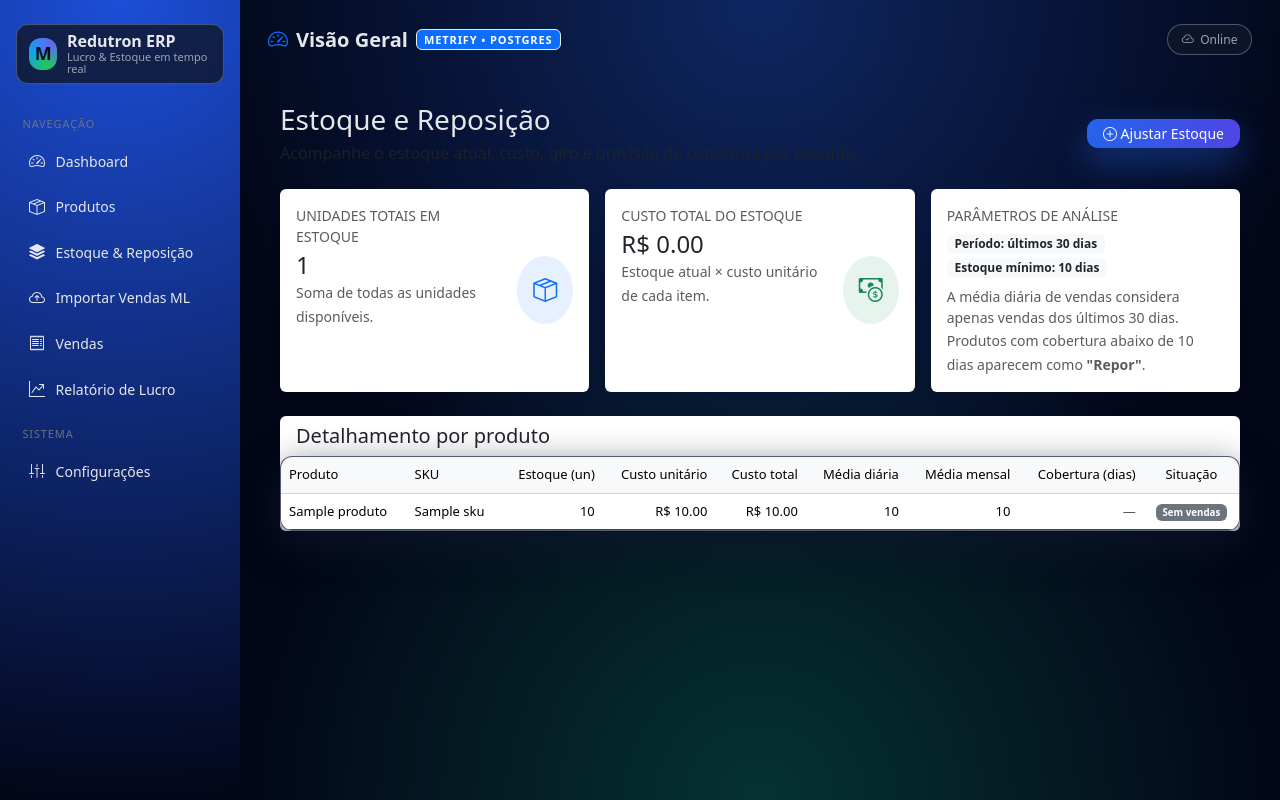
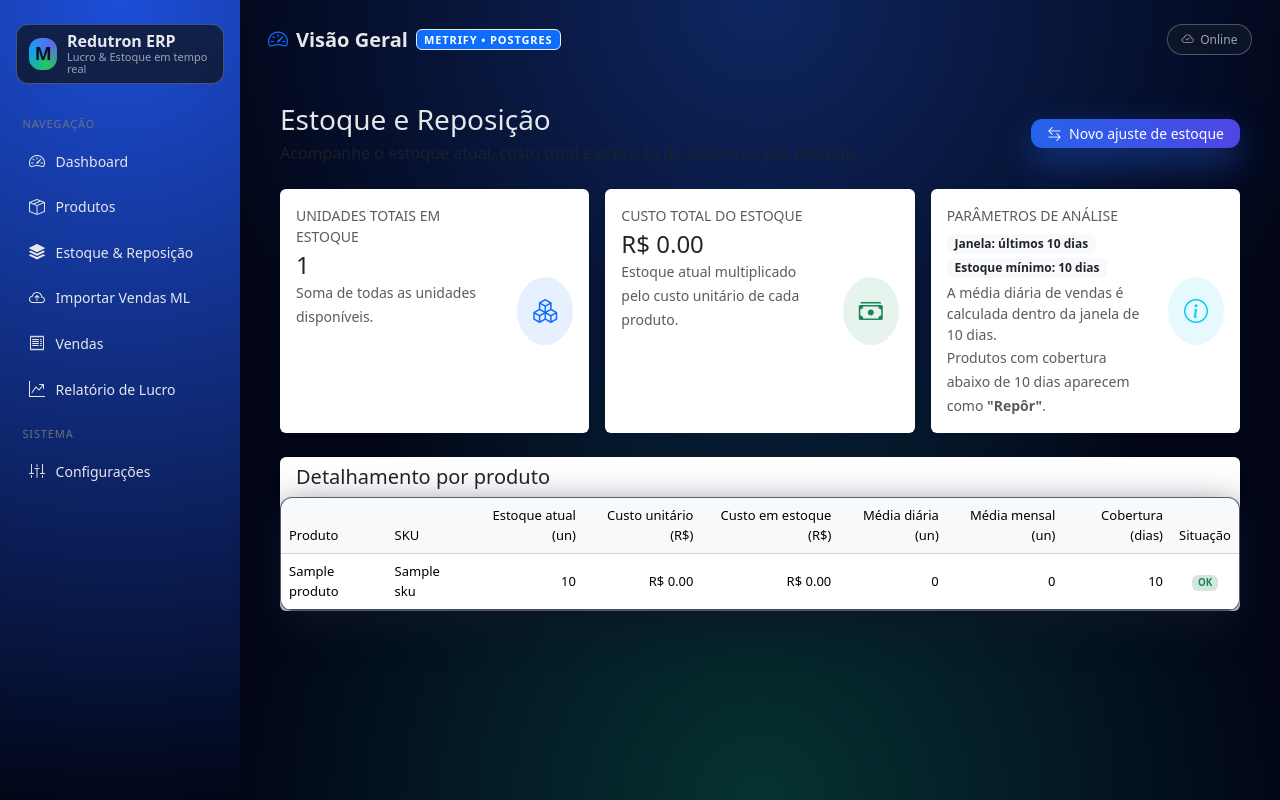
Before and after one commit to oliveirafjdo-web/Mega2.0, a Python web app: template templates/estoque.html in a window 1280 px wide. Run offline with Jinja, Linux system fonts and the light colour scheme; the template is opened without the code that fills it: most values are stand-ins (such as "Sample title", 1, 10 or a date in 2020).

Commit message:
Update estoque.html

```diff
--- a/templates/estoque.html
+++ b/templates/estoque.html
@@ -10,153 +10,239 @@
         <div>
             <h1 class="h3 mb-1">Estoque e Reposição</h1>
             <p class="text-muted mb-0">
-                Acompanhe o estoque atual, custo, giro e previsão de cobertura por produto.
+                Acompanhe o estoque atual, custo total e previsão de cobertura por produto.
             </p>
         </div>
-
-        <a href="{{ url_for('ajuste_estoque_view') }}" class="btn btn-primary btn-sm">
-            <i class="bi bi-plus-circle"></i> Ajustar Estoque
-        </a>
+        <div>
+            <!-- Botão para abrir modal de ajuste -->
+            <button class="btn btn-primary btn-sm" data-bs-toggle="modal" data-bs-target="#modalAjusteEstoque">
+                <i class="bi bi-arrow-left-right me-1"></i>
+                Novo ajuste de estoque
+            </button>
+        </div>
     </div>
 
-    <!-- Cards de totais -->
+    <!-- Cards de totais de estoque -->
     <div class="row g-3 mb-4">
-
-        <!-- Unidades em estoque -->
+        <!-- Total unidades -->
         <div class="col-12 col-md-6 col-xl-4">
             <div class="card shadow-sm border-0 h-100">
                 <div class="card-body d-flex">
                     <div class="flex-grow-1">
-                        <div class="text-muted small text-uppercase mb-1">Unidades totais em estoque</div>
-                        <div class="h4 mb-0">{{ total_unidades_estoque|int }}</div>
-                        <small class="text-muted">Soma de todas as unidades disponíveis.</small>
+                        <div class="text-muted text-uppercase small mb-1">
+                            Unidades totais em estoque
+                        </div>
+                        <div class="h4 mb-0">
+                            {{ total_unidades_estoque|int }}
+                        </div>
+                        <small class="text-muted">
+                            Soma de todas as unidades disponíveis.
+                        </small>
                     </div>
                     <div class="ms-3 d-flex align-items-center">
                         <div class="rounded-circle bg-primary bg-opacity-10 p-3">
-                            <i class="bi bi-box-seam text-primary fs-4"></i>
+                            <i class="bi bi-boxes text-primary fs-4"></i>
                         </div>
                     </div>
                 </div>
             </div>
         </div>
 
-        <!-- Custo total -->
+        <!-- Custo total do estoque -->
         <div class="col-12 col-md-6 col-xl-4">
             <div class="card shadow-sm border-0 h-100">
                 <div class="card-body d-flex">
                     <div class="flex-grow-1">
-                        <div class="text-muted small text-uppercase mb-1">Custo total do estoque</div>
-                        <div class="h4 mb-0">R$ {{ '%.2f'|format(total_custo_estoque) }}</div>
-                        <small class="text-muted">Estoque atual × custo unitário de cada item.</small>
+                        <div class="text-muted text-uppercase small mb-1">
+                            Custo total do estoque
+                        </div>
+                        <div class="h4 mb-0">
+                            R$ {{ '%.2f'|format(total_custo_estoque or 0) }}
+                        </div>
+                        <small class="text-muted">
+                            Estoque atual multiplicado pelo custo unitário de cada produto.
+                        </small>
                     </div>
                     <div class="ms-3 d-flex align-items-center">
                         <div class="rounded-circle bg-success bg-opacity-10 p-3">
-                            <i class="bi bi-cash-coin text-success fs-4"></i>
+                            <i class="bi bi-cash-stack text-success fs-4"></i>
                         </div>
                     </div>
                 </div>
             </div>
         </div>
 
-        <!-- Parâmetros -->
+        <!-- Parâmetros de cálculo -->
         <div class="col-12 col-md-12 col-xl-4">
             <div class="card shadow-sm border-0 h-100">
-                <div class="card-body">
-                    <div class="text-muted small text-uppercase mb-1">Parâmetros de análise</div>
-
+                <div class="card-body d-flex">
+                    <div class="flex-grow-1">
+                        <div class="text-muted text-uppercase small mb-1">
+                            Parâmetros de análise
+                        </div>
+                        <div class="mb-1">
                             <span class="badge bg-light text-dark me-2">
-                        Período: últimos 30 dias
+                                Janela: últimos {{ janela_dias }} dias
                             </span>
                             <span class="badge bg-light text-dark">
                                 Estoque mínimo: {{ dias_minimos }} dias
                             </span>
-
-                    <small class="text-muted d-block mt-2">
-                        A média diária de vendas considera apenas vendas dos últimos 30 dias.
+                        </div>
+                        <small class="text-muted d-block">
+                            A média diária de vendas é calculada dentro da janela de {{ janela_dias }} dias.
                         </small>
                         <small class="text-muted">
                             Produtos com cobertura abaixo de {{ dias_minimos }} dias aparecem como
-                        <strong>"Repor"</strong>.
+                            <strong>"Repôr"</strong>.
                         </small>
+                    </div>
+                    <div class="ms-3 d-flex align-items-center">
+                        <div class="rounded-circle bg-info bg-opacity-10 p-3">
+                            <i class="bi bi-info-circle text-info fs-4"></i>
+                        </div>
+                    </div>
+                </div>
             </div>
         </div>
     </div>
 
-    </div>
-
-    <!-- Tabela -->
+    <!-- Tabela de estoque -->
     <div class="card shadow-sm border-0">
-        <div class="card-header bg-transparent border-0">
+        <div class="card-header bg-transparent border-0 d-flex justify-content-between align-items-center">
             <h5 class="mb-0">Detalhamento por produto</h5>
         </div>
-
         <div class="table-responsive">
             <table class="table align-middle mb-0">
                 <thead class="table-light">
                     <tr>
                         <th>Produto</th>
                         <th>SKU</th>
-                        <th class="text-end">Estoque (un)</th>
-                        <th class="text-end">Custo unitário</th>
-                        <th class="text-end">Custo total</th>
-                        <th class="text-end">Média diária</th>
-                        <th class="text-end">Média mensal</th>
+                        <th class="text-end">Estoque atual (un)</th>
+                        <th class="text-end">Custo unitário (R$)</th>
+                        <th class="text-end">Custo em estoque (R$)</th>
+                        <th class="text-end">Média diária (un)</th>
+                        <th class="text-end">Média mensal (un)</th>
                         <th class="text-end">Cobertura (dias)</th>
                         <th class="text-center">Situação</th>
                     </tr>
                 </thead>
                 <tbody>
-
                     {% if produtos %}
                         {% for p in produtos %}
                             <tr class="{% if p.precisa_repor %}table-warning{% endif %}">
                                 <td>{{ p.nome }}</td>
-                                <td>{{ p.sku or "-" }}</td>
-
-                                <td class="text-end">{{ p.estoque_atual|int }}</td>
-
-                                <td class="text-end">R$ {{ '%.2f'|format(p.custo_unitario) }}</td>
-
-                                <td class="text-end">R$ {{ '%.2f'|format(p.custo_estoque) }}</td>
-
-                                <td class="text-end">{{ '%.0f'|format(p.media_diaria) }}</td>
-
-                                <td class="text-end">{{ '%.0f'|format(p.media_mensal) }}</td>
-
+                                <td>{{ p.sku or '-' }}</td>
                                 <td class="text-end">
-                                    {% if p.dias_cobertura %}
+                                    {{ '%.0f'|format(p.estoque_atual or 0) }}
+                                </td>
+                                <td class="text-end">
+                                    R$ {{ '%.2f'|format(p.custo_unitario or 0) }}
+                                </td>
+                                <td class="text-end">
+                                    R$ {{ '%.2f'|format(p.custo_estoque or 0) }}
+                                </td>
+                                <td class="text-end">
+                                    {{ '%.0f'|format(p.media_diaria or 0) }}
+                                </td>
+                                <td class="text-end">
+                                    {{ '%.0f'|format(p.media_mensal or 0) }}
+                                </td>
+                                <td class="text-end">
+                                    {% if p.dias_cobertura is not none %}
                                         {{ '%.0f'|format(p.dias_cobertura) }}
                                     {% else %}
-                                        <span class="text-muted">—</span>
+                                        -
                                     {% endif %}
                                 </td>
-
                                 <td class="text-center">
-                                    {% if not p.dias_cobertura %}
-                                        <span class="badge bg-secondary">Sem vendas</span>
-
+                                    {% if p.dias_cobertura is none %}
+                                        <span class="badge bg-secondary-subtle text-secondary">
+                                            Sem venda recente
+                                        </span>
                                     {% elif p.precisa_repor %}
-                                        <span class="badge bg-danger">Repor</span>
-
+                                        <span class="badge bg-danger-subtle text-danger">
+                                            Repôr
+                                        </span>
                                     {% else %}
-                                        <span class="badge bg-success">OK</span>
+                                        <span class="badge bg-success-subtle text-success">
+                                            OK
+                                        </span>
                                     {% endif %}
                                 </td>
                             </tr>
                         {% endfor %}
-
                     {% else %}
                         <tr>
-                            <td colspan="9" class="text-center py-4 text-muted">
-                                Nenhum produto registrado no sistema ainda.
+                            <td colspan="9" class="text-center text-muted py-4">
+                                Ainda não há produtos cadastrados ou movimentações de estoque.
                             </td>
                         </tr>
                     {% endif %}
-
                 </tbody>
             </table>
         </div>
     </div>
 
 </div>
+
+<!-- Modal de ajuste de estoque -->
+<div class="modal fade" id="modalAjusteEstoque" tabindex="-1" aria-labelledby="modalAjusteEstoqueLabel" aria-hidden="true">
+    <div class="modal-dialog modal-dialog-centered">
+        <div class="modal-content">
+            <form method="POST" action="{{ url_for('ajuste_estoque') }}">
+                <div class="modal-header">
+                    <h5 class="modal-title" id="modalAjusteEstoqueLabel">Novo ajuste de estoque</h5>
+                    <button type="button" class="btn-close" data-bs-dismiss="modal" aria-label="Fechar"></button>
+                </div>
+                <div class="modal-body">
+
+                    <div class="mb-3">
+                        <label class="form-label">Produto</label>
+                        <select name="produto_id" class="form-select" required>
+                            <option value="">Selecione...</option>
+                            {% for p in produtos %}
+                                <option value="{{ p.id }}">{{ p.nome }}{% if p.sku %} ({{ p.sku }}){% endif %}</option>
+                            {% endfor %}
+                        </select>
+                    </div>
+
+                    <div class="mb-3">
+                        <label class="form-label">Tipo de ajuste</label>
+                        <select name="tipo" class="form-select" required>
+                            <option value="entrada">Entrada</option>
+                            <option value="saida">Saída</option>
+                        </select>
+                        <small class="text-muted d-block">
+                            Entrada aumenta o estoque, saída reduz.
+                        </small>
+                    </div>
+
+                    <div class="mb-3">
+                        <label class="form-label">Quantidade</label>
+                        <input type="number" name="quantidade" class="form-control" min="1" required>
+                    </div>
+
+                    <div class="mb-3">
+                        <label class="form-label">Novo custo unitário (opcional)</label>
+                        <input type="number" step="0.01" name="custo_unitario" class="form-control">
+                        <small class="text-muted">
+                            Preencha apenas se quiser atualizar o custo unitário do produto.
+                        </small>
+                    </div>
+
+                    <div class="mb-3">
+                        <label class="form-label">Observação</label>
+                        <textarea name="observacao" class="form-control" rows="2"
+                                  placeholder="Ex.: Ajuste de inventário, entrada de nova compra, perda, etc."></textarea>
+                    </div>
+
+                </div>
+                <div class="modal-footer">
+                    <button type="button" class="btn btn-light" data-bs-dismiss="modal">Cancelar</button>
+                    <button type="submit" class="btn btn-primary">Salvar ajuste</button>
+                </div>
+            </form>
+        </div>
+    </div>
+</div>
 {% endblock %}
```
Lines whose indentation alone changed are shown as unchanged.
